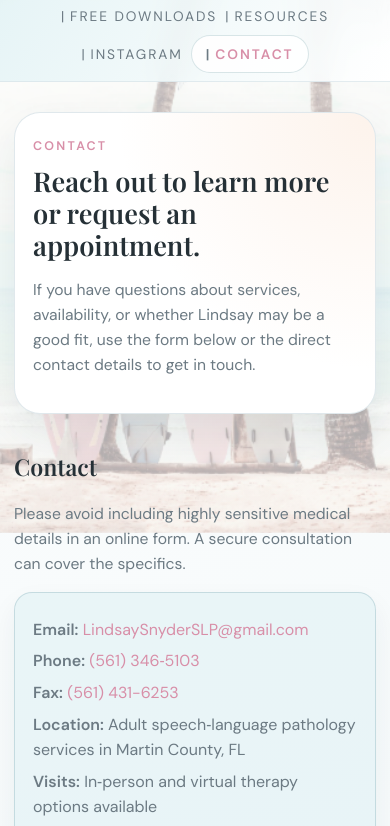
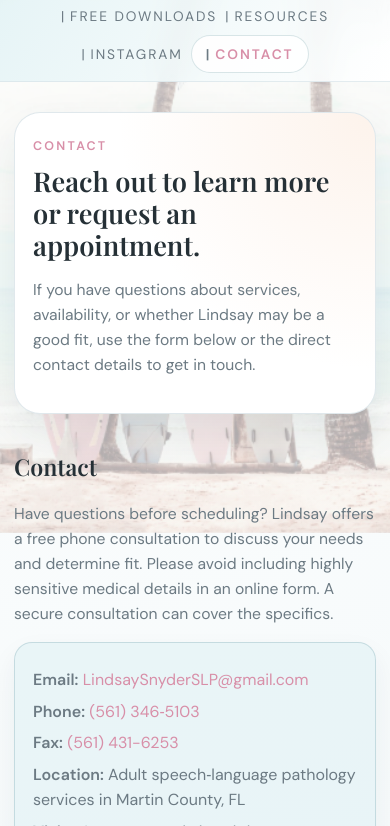
Before and after one commit to clawdiasny/lindsay-snyder-site, a website: page contact.html in a window 390 px wide. Shown: the part 311-1137 px from the top of the page. Drawn offline with nearby package versions, Linux system fonts and the light colour scheme.

Commit message:
Add free phone consultation messaging

```diff
--- a/contact.html
+++ b/contact.html
@@ -352,7 +352,7 @@
     <section>
       <h2>Contact</h2>
       <p class="section-intro">
-        Please avoid including highly sensitive medical details in an online form. A secure consultation can cover the specifics.
+        Have questions before scheduling? Lindsay offers a free phone consultation to discuss your needs and determine fit. Please avoid including highly sensitive medical details in an online form. A secure consultation can cover the specifics.
       </p>
 
       <div class="contact-layout">
```
Also changed, not shown: index.html (+1 -1 lines).
